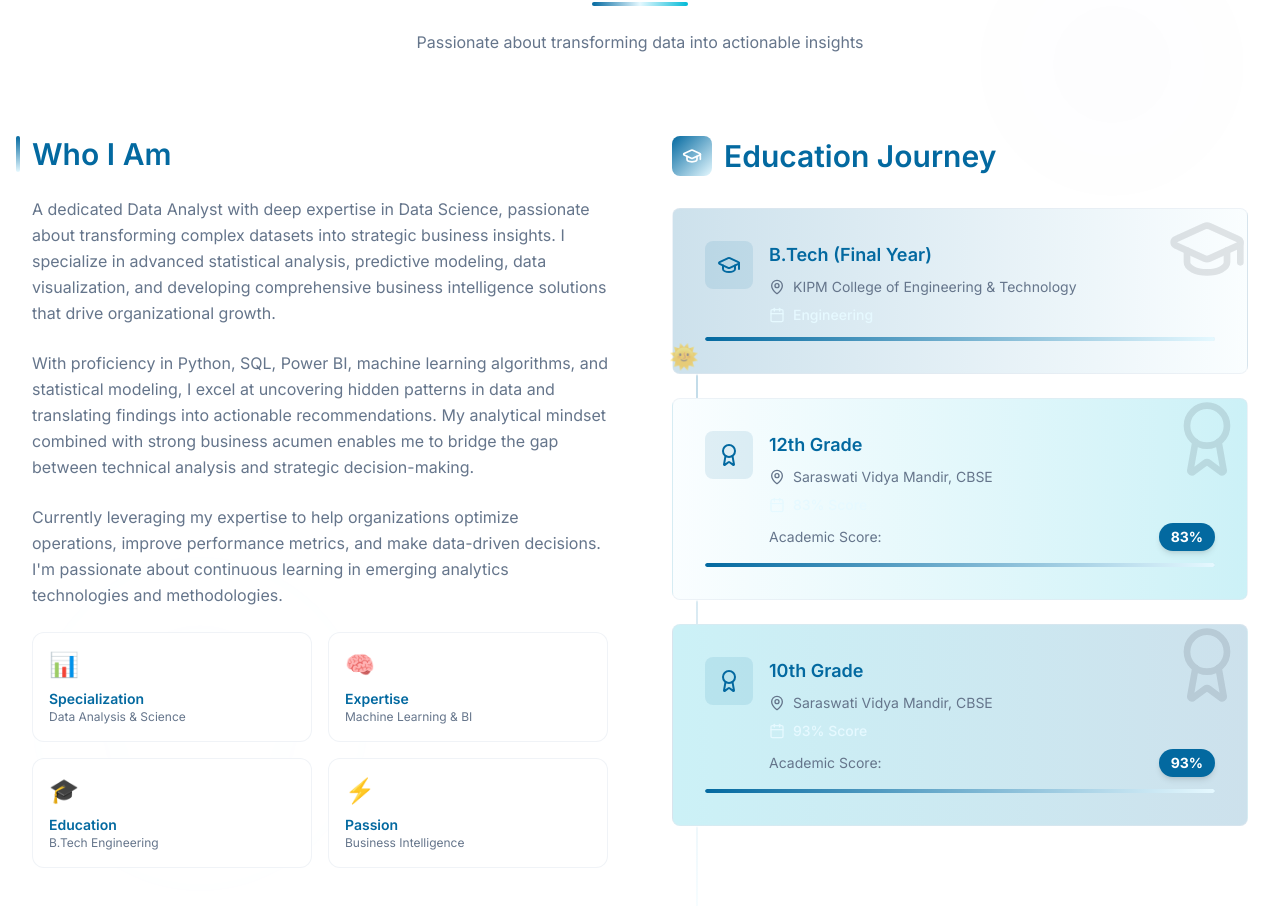
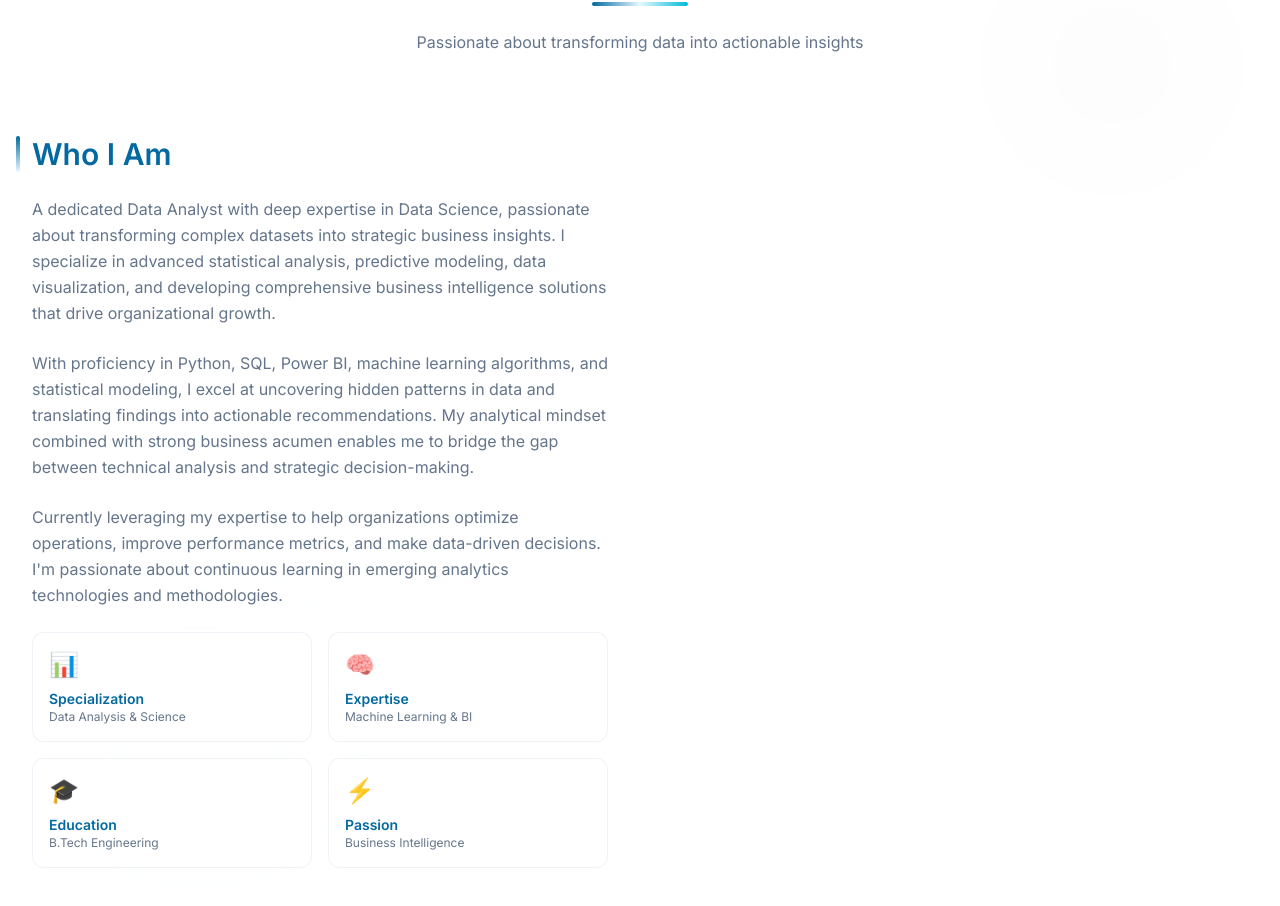
Before and after one commit to shivesh122/shivesh-portfolio, a React (Vite) app: page / in a window 1280 px wide. Shown: the part 937-1843 px from the top of the page. Built offline with nearby package versions, Linux system fonts and the light colour scheme.

Commit message:
Update About.tsx

```diff
--- a/src/components/About.tsx
+++ b/src/components/About.tsx
@@ -45,32 +45,6 @@ const About = () => {
 
     return () => window.removeEventListener('scroll', handleScroll);
   }, [isVisible]);
-
-  const educationData = [
-    {
-      degree: "B.Tech (Final Year)",
-      institution: "KIPM College of Engineering & Technology",
-      field: "Engineering",
-      icon: GraduationCap,
-      gradient: "from-primary/20 to-secondary/20"
-    },
-    {
-      degree: "12th Grade",
-      institution: "Saraswati Vidya Mandir, CBSE",
-      field: "83% Score",
-      score: "83%",
-      icon: Award,
-      gradient: "from-secondary/20 to-accent/20"
-    },
-    {
-      degree: "10th Grade",
-      institution: "Saraswati Vidya Mandir, CBSE",
-      field: "93% Score",
-      score: "93%",
-      icon: Award,
-      gradient: "from-accent/20 to-primary/20"
-    }
-  ];
 
   return (
     <section ref={sectionRef} className="py-16 sm:py-20 lg:py-24 bg-background relative overflow-hidden">
@@ -144,88 +118,6 @@ const About = () => {
                 </div>
               </div>
             </div>
-
-            {/* Education Section */}
-            <div className={`space-y-6 lg:space-y-8 transition-all duration-1000 delay-400 relative ${
-              isVisible ? 'opacity-100 translate-x-0' : 'opacity-0 translate-x-10'
-            }`}>
-              <div className="flex items-center space-x-3 mb-6 sm:mb-8">
-                <div className="w-10 h-10 bg-gradient-to-br from-primary to-secondary rounded-lg flex items-center justify-center">
-                  <GraduationCap className="h-5 w-5 text-primary-foreground" />
-                </div>
-                <h3 className="text-xl sm:text-2xl lg:text-3xl font-semibold text-primary">Education Journey</h3>
-              </div>
-
-              {/* Animated Sun Journey */}
-              <div className="absolute left-6 top-16 w-0.5 bg-gradient-to-b from-primary/30 to-secondary/30 h-full rounded-full -z-10"></div>
-              <div
-                className="absolute left-3 transition-all duration-300 ease-out z-20"
-                style={{
-                  top: `${16 + (sunPosition * 2)}px`,
-                  transform: 'translateX(-50%)'
-                }}
-              >
-                <div className="text-2xl animate-pulse">🌞</div>
-              </div>
-
-              <div ref={educationRef} className="space-y-4 sm:space-y-6 relative z-10">
-                {educationData.map((edu, index) => (
-                  <Card
-                    key={index}
-                    className={`bg-gradient-to-r ${edu.gradient} border-border/50 shadow-card hover:shadow-elegant transition-all duration-500 card-hover-effect perspective-card animate-fade-in-up overflow-hidden group`}
-                    style={{ animationDelay: `${0.6 + index * 0.2}s` }}
-                  >
-                    <div className="p-6 sm:p-8 relative">
-                      {/* Background pattern */}
-                      <div className="absolute top-0 right-0 w-20 h-20 opacity-10">
-                        <edu.icon className="w-full h-full" />
-                      </div>
-
-                      <div className="relative z-10 space-y-3">
-                        <div className="flex items-start space-x-4">
-                          <div className="w-12 h-12 bg-primary/10 rounded-lg flex items-center justify-center flex-shrink-0 group-hover:scale-110 transition-transform duration-300">
-                            <edu.icon className="h-6 w-6 text-primary" />
-                          </div>
-
-                          <div className="flex-1 space-y-2">
-                            <h4 className="font-semibold text-primary text-lg">{edu.degree}</h4>
-                            <div className="flex items-center space-x-2 text-sm text-muted-foreground">
-                              <MapPin className="h-4 w-4" />
-                              <span>{edu.institution}</span>
-                            </div>
-                            {edu.field && (
-                              <div className="flex items-center space-x-2">
-                                <Calendar className="h-4 w-4 text-secondary" />
-                                <span className="text-sm font-medium text-secondary">{edu.field}</span>
-                              </div>
-                            )}
-                            {edu.score && (
-                              <div className="flex items-center justify-between mt-3">
-                                <span className="text-sm text-muted-foreground">Academic Score:</span>
-                                <div className="bg-primary text-primary-foreground px-3 py-1 rounded-full text-sm font-bold shadow-md">
-                                  {edu.score}
-                                </div>
-                              </div>
-                            )}
-                          </div>
-                        </div>
-
-                        {/* Progress indicator */}
-                        <div className="w-full bg-primary/10 h-1 rounded-full overflow-hidden">
-                          <div
-                            className="h-full bg-gradient-to-r from-primary to-secondary rounded-full transition-all duration-1000 ease-out"
-                            style={{
-                              width: isVisible ? '100%' : '0%',
-                              transitionDelay: `${0.8 + index * 0.2}s`
-                            }}
-                          ></div>
-                        </div>
-                      </div>
-                    </div>
-                  </Card>
-                ))}
-              </div>
-            </div>
           </div>
         </div>
       </div>
```
